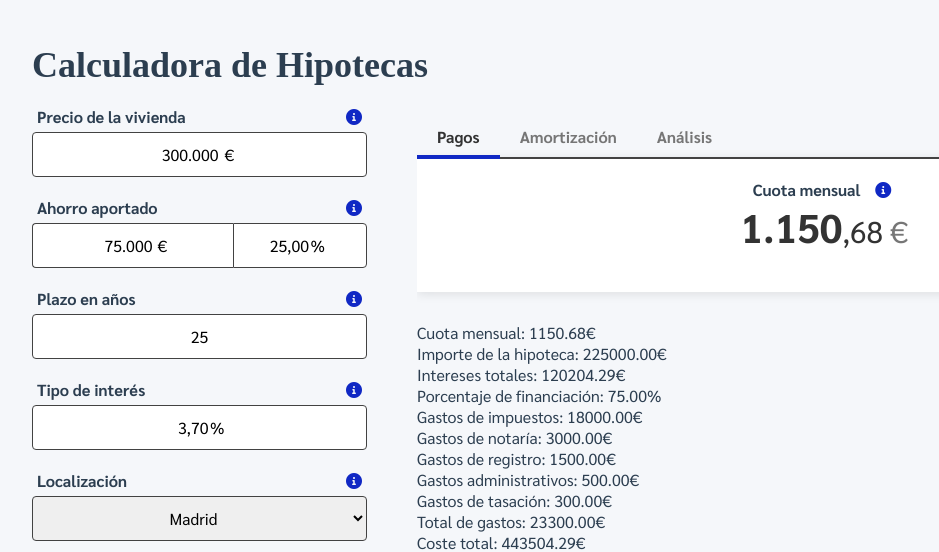
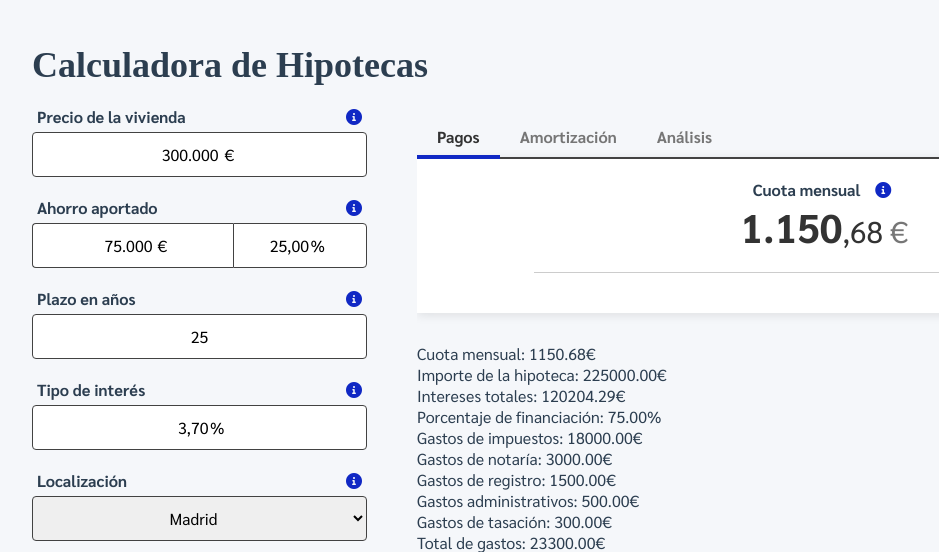
Before and after one commit to miguel-bm/mortgage-calculator, a FastAPI app: page / in a window 1280 px wide. Shown: the top 552 px of the page, without its empty margins (8-947 px from the left). Run offline with FastAPI, Linux system fonts and the light colour scheme; some libraries are stand-ins or nearby versions.

Commit message:
add separator

```diff
--- a/app/templates/index.html
+++ b/app/templates/index.html
@@ -431,6 +431,13 @@
             color: #767676;
             margin-left: 7px;
         }
+
+        .separator {
+            width: 75%;
+            margin: 20px auto;
+            border: 0;
+            border-top: 1px solid #ccc;
+        }
     </style>
 </head>
 
@@ -526,7 +533,7 @@
                         </label>
                         <select id="location" name="location" required>
                             <option value="andalucia">Andalucía</option>
-                            <option value="aragon">Aragón</option>
+                            <option value="aragon">Arag��n</option>
                             <option value="asturias">Asturias</option>
                             <option value="baleares">Baleares</option>
                             <option value="canarias">Canarias</option>
@@ -604,6 +611,8 @@
                                 <span class="currency">€</span>
                             </div>
                         </div>
+                        <hr class="separator">
+                        <div id="comparison-graph-container"></div>
                     </div>
                     <div id="amortization" class="tab-content">
                         <h2>Plan de Amortización</h2>
```
